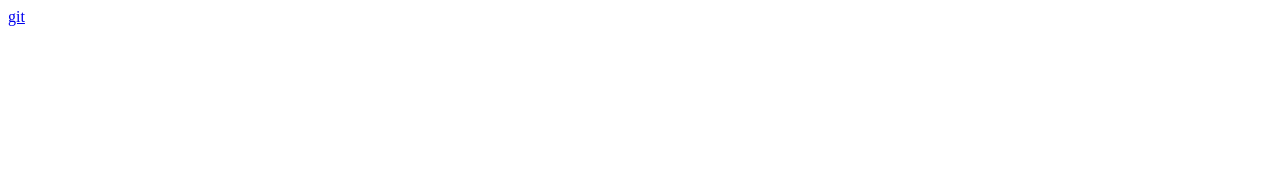
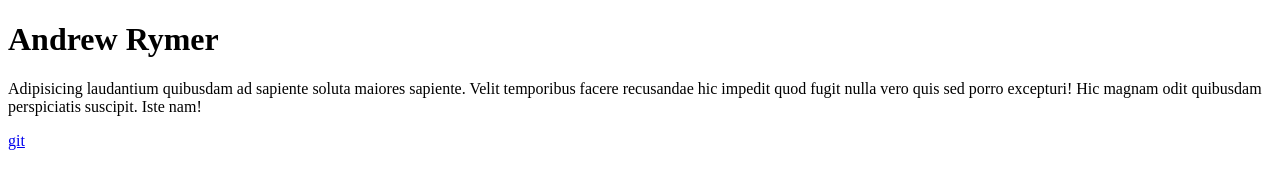
Before and after one commit to Bruemor33/personal_02_19, a plain HTML site: page code/learn-git-branching-master/index.html in a window 1280 px wide. Drawn offline with Linux system fonts and the light colour scheme.

Commit message:
Andrew Rymer

```diff
--- a/code/learn-git-branching-master/index.html
+++ b/code/learn-git-branching-master/index.html
@@ -5,8 +5,8 @@
   <title></title>
 </head>
 <body>
-  <!-- <h1>git is cool</h1>
-  <p>Adipisicing laudantium quibusdam ad sapiente soluta maiores sapiente. Velit temporibus facere recusandae hic impedit quod fugit nulla vero quis sed porro excepturi! Hic magnam odit quibusdam perspiciatis suscipit. Iste nam!</p> -->
+  <h1>Andrew Rymer</h1>
+  <p>Adipisicing laudantium quibusdam ad sapiente soluta maiores sapiente. Velit temporibus facere recusandae hic impedit quod fugit nulla vero quis sed porro excepturi! Hic magnam odit quibusdam perspiciatis suscipit. Iste nam!</p>
 
   <div><a href="http://git-scm.com/">git</a></div>
 </body>
```
